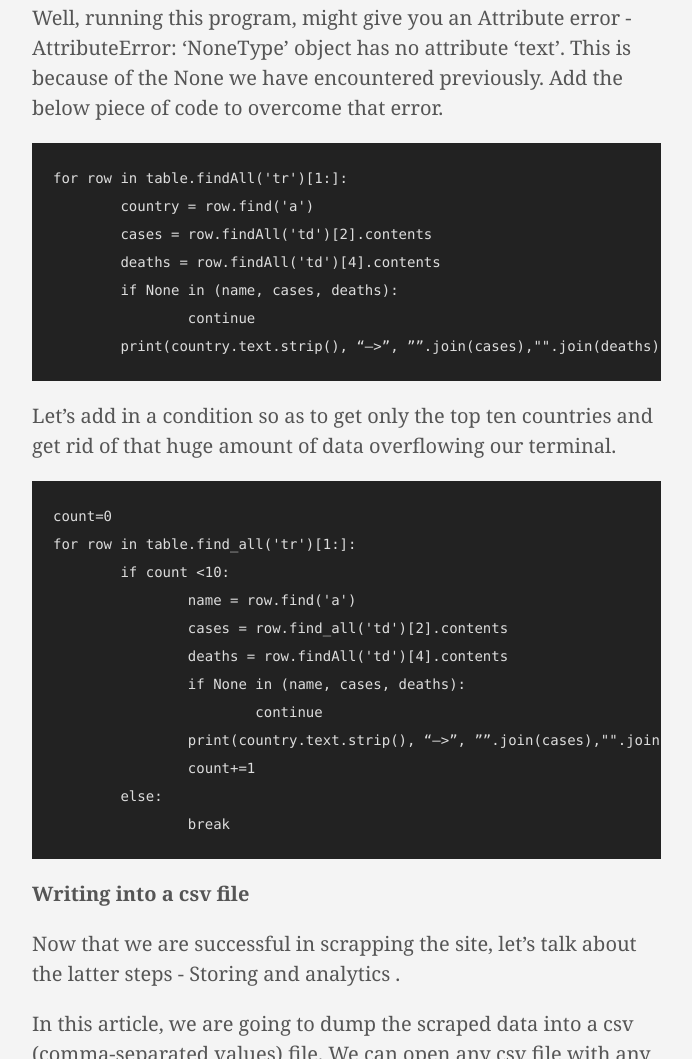
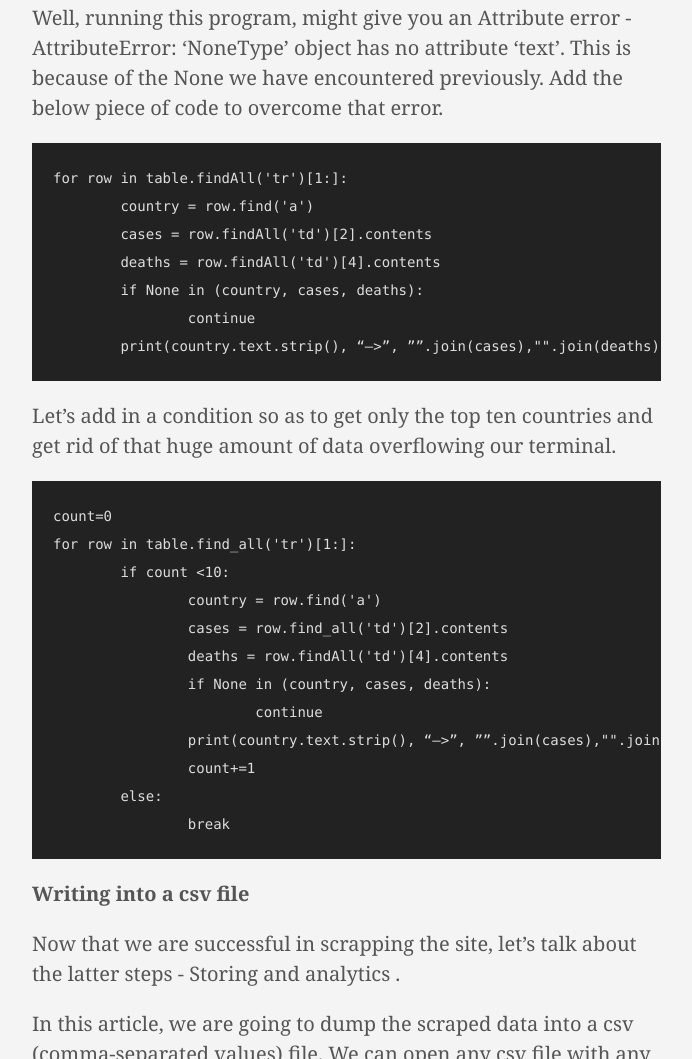
Before and after one commit to don-bhavana/don-bhavana.github.io, a plain HTML site: page posts/beautifulsoup/index.html in a window 1280 px wide. Shown: the part 4836-5895 px from the top of the page, without its empty margins (112-804 px from the left). Drawn offline with Linux system fonts and the light colour scheme.

Commit message:
Update index.html

```diff
--- a/posts/beautifulsoup/index.html
+++ b/posts/beautifulsoup/index.html
@@ -209,17 +209,17 @@ We are going to parse the entire row and pick the columns we need and append tho
 	country = row.find('a')
 	cases = row.findAll('td')[2].contents
 	deaths = row.findAll('td')[4].contents
-	if None in (name, cases, deaths):
+	if None in (country, cases, deaths):
 		continue
 	print(country.text.strip(), “—&gt;”, ””.join(cases),&quot;&quot;.join(deaths)])
 </code></pre><p>Let’s add in a condition so as to get only the top ten countries and get rid of that huge amount of data overflowing our terminal.</p>
 <pre><code>count=0
 for row in table.find_all('tr')[1:]:
 	if count &lt;10:
-		name = row.find('a')
+		country = row.find('a')
 		cases = row.find_all('td')[2].contents
 		deaths = row.findAll('td')[4].contents
-		if None in (name, cases, deaths):
+		if None in (country, cases, deaths):
 			continue
 		print(country.text.strip(), “—&gt;”, ””.join(cases),&quot;&quot;.join(deaths)])
 		count+=1
```
